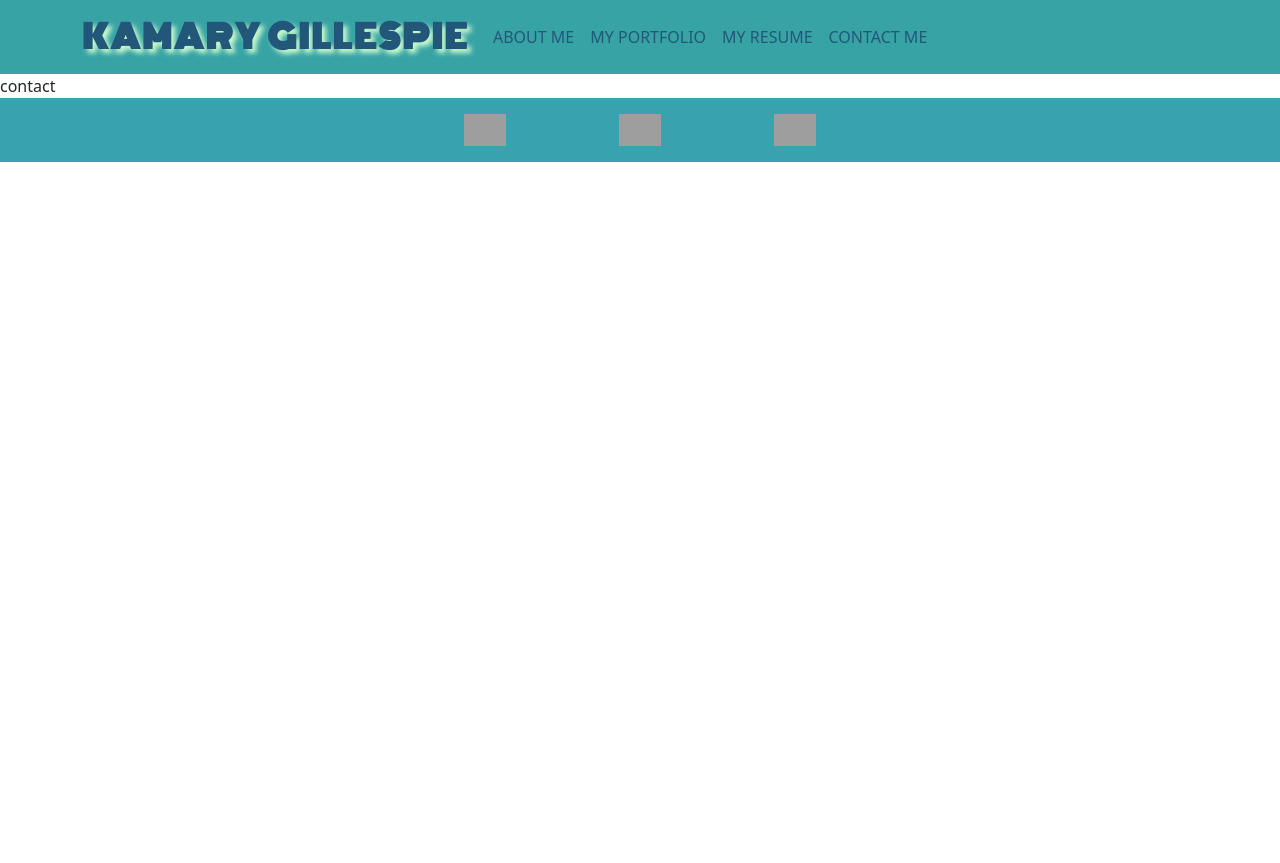
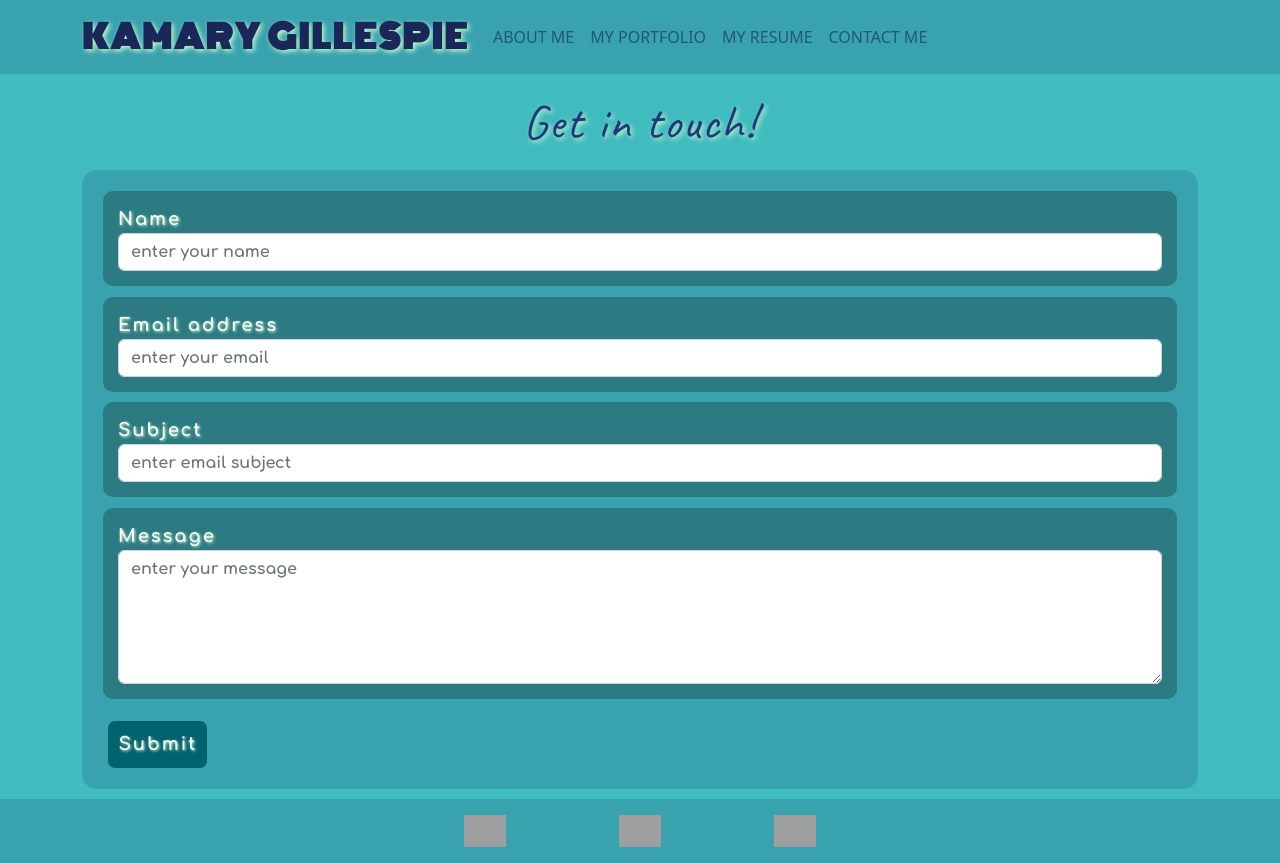
Before and after one commit to kamarygillespie4/react-portfolio, a React (Create React App) app in the folder client/: page /contact in a window 1280 px wide. Before the commit the page ends 800 px from the top, so only its background shows below. Built offline with nearby package versions, Linux system fonts and the light colour scheme; grey boxes are pictures that could not be loaded.

Commit message:
completed form page and working on about me page

```diff
--- a/client/package.json
+++ b/client/package.json
@@ -7,11 +7,16 @@
     "@testing-library/react": "^13.4.0",
     "@testing-library/user-event": "^13.5.0",
     "bootstrap": "^5.2.2",
+    "emailjs-com": "^3.2.0",
     "react": "^18.2.0",
     "react-bootstrap": "^2.5.0",
     "react-dom": "^18.2.0",
+    "react-particles": "^2.3.3",
     "react-router-dom": "^6.4.2",
     "react-scripts": "5.0.1",
+    "tsparticles": "^2.3.4",
+    "tsparticles-engine": "^2.3.3",
+    "validator": "^13.7.0",
     "web-vitals": "^2.1.4"
   },
   "scripts": {
--- a/client/public/index.html
+++ b/client/public/index.html
@@ -7,9 +7,19 @@
   <meta name="viewport" content="width=device-width, initial-scale=1" />
   <meta name="theme-color" content="#000000" />
   <meta name="description" content="Web site created using create-react-app" />
+
+
+
+  <!-- //googlefonts -->
+
   <link rel="preconnect" href="https://fonts.googleapis.com">
   <link rel="preconnect" href="https://fonts.gstatic.com" crossorigin>
-  <link href="https://fonts.googleapis.com/css2?family=Monoton&display=swap" rel="stylesheet">
+  <link href="https://fonts.googleapis.com/css2?family=Caveat&family=Comfortaa:wght@700&family=Monoton&display=swap"
+    rel="stylesheet">
+
+  <!-- //googlefonts -->
+
+
   <link rel="apple-touch-icon" href="%PUBLIC_URL%/logo192.png" />
   <!--
       manifest.json provides metadata used when your web app is installed on a
@@ -27,7 +37,7 @@
       work correctly both with client-side routing and a non-root public URL.
       Learn how to configure a non-root public URL by running `npm run build`.
     -->
-  <title>React App</title>
+  <title>Kamary Gillespie</title>
 </head>
 
 <body>
--- a/client/src/App.js
+++ b/client/src/App.js
@@ -12,6 +12,8 @@ function App() {
   return (
     <div>
       <Header />
+
+      <div>
         <Router>
           <Routes>
             <Route path="/" element={<About />} />
@@ -20,6 +22,7 @@ function App() {
             <Route path="/contact" element={<Contact />} />
           </Routes>
         </Router>
+      </div>
       <Footer />
     </div>
   );
--- a/client/src/components/About.js
+++ b/client/src/components/About.js
@@ -1,7 +1,81 @@
 import React from "react";
 
+const styles = {
+  div: {
+    background: "#40bbbe",
+    height: "100vh",
+
+    padding: "10px",
+  },
+  sidecont: {
+    padding: "2%",
+  },
+  font1: {
+    color: "white",
+  },
+  container: {
+    width: "95%",
+    //border: "1px solid black",
+  },
+  brand: {
+    padding: "20px",
+    fontFamily: "Comfortaa",
+    color: "#22367a",
+    //right, down, blur, color
+    textShadow: "3px 3px 4px #c7f9cc",
+    letterSpacing: "2px",
+  },
+  quote: {
+    padding: "20px",
+    fontFamily: "Comfortaa",
+    color: "#22367a",
+    //right, down, blur, color
+    textShadow: "2px 2px 5px #c7f9cc",
+    letterSpacing: "2px",
+  },
+  author: {
+    padding: "10px",
+    fontFamily: "Comfortaa",
+    color: "#22367a",
+    //right, down, blur, color
+    textShadow: "2px 2px 5px #c7f9cc",
+    letterSpacing: "2px",
+  },
+  skillset: {
+    padding: "10px",
+    fontFamily: "caveat",
+    color: "#22367a",
+    //right, down, blur, color
+    textShadow: "2px 2px 5px #c7f9cc",
+    letterSpacing: "2px",
+  },
+};
+
 function About() {
-  return <div>My name tis Kamary Gillespie.</div>;
+  return (
+    <div style={styles.div}>
+      <div className="container text-center" style={styles.container}>
+        <div className="row">
+          <div className="col-md-6">
+            <h2 style={styles.brand}>
+              Hi, I'm Kamary Gillespie. I am a fullstack web developer on a
+              mission to enhance and diversify my skillset. If I'm not coding,
+              you can find me cuddling with my dog, going out on the boat, or
+              watching movies with my family.
+            </h2>
+            <h3 style={styles.quote}>
+              "When obstacles arise, you change your direction to reach your
+              goal, you do not change your decision to get there."
+            </h3>
+            <h4 style={styles.author}> - Zig Ziglar</h4>
+          </div>
+          <div className="col-md-6 ms-auto">
+            <h2 style={styles.skillset}>My current skillset includes</h2>
+          </div>
+        </div>
+      </div>
+    </div>
+  );
 }
 
 export default About;
--- a/client/src/components/Contact.js
+++ b/client/src/components/Contact.js
@@ -1,7 +1,151 @@
-import React from "react";
+import emailjs from "emailjs-com";
+import React, { useRef } from "react";
+const styles = {
+  div: {
+    background: "#40bbbe",
+    height: "100%",
+    padding: "10px",
+  },
+
+  container: {
+    width: "95%",
+    //border: "1px solid black",
+  },
+  title: {
+    padding: "10px",
+    fontFamily: "caveat",
+    color: "#22367a",
+    fontSize: "xxx-large",
+    //right, down, blur, color
+    textShadow: "2px 2px 5px #c7f9cc",
+    letterSpacing: "2px",
+  },
+  form: {
+    padding: "10px",
+    fontSize: "large",
+    background: "#38a3af",
+    borderRadius: "15px",
+  },
+  formGroup: {
+    padding: "15px",
+    fontSize: "large",
+    fontFamily: "comfortaa",
+    color: "white",
+    //right, down, blur, color
+    textShadow: "1px 1px 3px #c7f9cc",
+    letterSpacing: "2px",
+    background: "#2c7a82",
+    borderRadius: "10px",
+    margin: "1%",
+  },
+  button: {
+    padding: "10px",
+    fontSize: "large",
+    fontFamily: "comfortaa",
+    color: "white",
+    //right, down, blur, color
+    textShadow: "1px 1px 3px #c7f9cc",
+    letterSpacing: "2px",
+    background: "#00626d",
+    borderRadius: "7px",
+    margin: "1%",
+    marginLeft: "1.5%",
+    border: "0px",
+  },
+};
 
 function Contact() {
-  return <div>contact</div>;
+  const form = useRef();
+  const sendEmail = (e) => {
+    e.preventDefault();
+
+    emailjs
+      .sendForm(
+        "service_oc91s1i",
+        "template_491o8d1",
+        form.current,
+        "yp5yoTcNhPdygdOlp"
+      )
+      .then(
+        (result) => {
+          console.log(result.text);
+        },
+        (error) => {
+          console.log(error.text);
+        }
+      );
+  };
+
+  return (
+    <div style={styles.div}>
+      <div className="container ">
+        <div className="row ">
+          <div className="col align-self-center ">
+            <h1 className="text-center" style={styles.title}>
+              Get in touch!
+            </h1>
+            {/* <!-- contact form --> */}
+            <form ref={form} onSubmit={sendEmail} style={styles.form}>
+              {/* <!-- name --> */}
+              <div className="form-group" style={styles.formGroup}>
+                <label htmlFor="name">Name</label>
+                <input
+                  type="name"
+                  name="name"
+                  className="form-control"
+                  id="name"
+                  placeholder="enter your name"
+                />
+              </div>
+
+              {/* <!-- email --> */}
+              <div className="form-group" style={styles.formGroup}>
+                <label htmlFor="email">Email address</label>
+                <input
+                  type="email"
+                  name="email"
+                  className="form-control"
+                  id="email"
+                  placeholder="enter your email"
+                />
+              </div>
+
+              {/* <!-- subject --> */}
+              <div className="form-group" style={styles.formGroup}>
+                <label htmlFor="subject">Subject</label>
+                <input
+                  type="text"
+                  name="subject"
+                  className="form-control"
+                  id="subject"
+                  placeholder="enter email subject"
+                />
+              </div>
+
+              <div className="form-group" style={styles.formGroup}>
+                <label htmlFor="email_body">Message</label>
+                <textarea
+                  className="form-control"
+                  placeholder="enter your message"
+                  id="email_body"
+                  rows="5"
+                ></textarea>
+              </div>
+              <div>
+                <button
+                  type="submit"
+                  className="btn btn-primary"
+                  style={styles.button}
+                >
+                  Submit
+                </button>
+              </div>
+            </form>
+          </div>
+        </div>
+      </div>
+    </div>
+  );
 }
 
 export default Contact;
--- a/client/src/components/Footer.js
+++ b/client/src/components/Footer.js
@@ -14,12 +14,12 @@ const styles = {
   icons: {
     height: "4vh",
     width: "auto",
-    "margin-left": "2.5%",
-    "margin-right": "2.5%",
+    marginLeft: "2.5%",
+    marginRight: "2.5%",
   },
   link: {
-    "padding-left": "2%",
-    "padding-right": "2%",
+    paddingLeft: "2%",
+    paddingRight: "2%",
   },
 };
 
@@ -32,7 +32,7 @@ function Footer() {
       <div className="text-center p-3" style={styles.div}>
         <a
           className="text-dark"
-          href="https://mdbootstrap.com/"
+          href="https://github.com/kamarygillespie4"
           target="_blank"
           style={styles.link}
           rel="noreferrer"
@@ -58,7 +58,7 @@ function Footer() {
         </a>
         <a
           className="text-dark"
-          href="https://mdbootstrap.com/"
+          href="https://stackoverflow.com/users/20186894/kamary-gillespie"
           target="_blank"
           style={styles.link}
           rel="noreferrer"
--- a/client/src/components/Navigation.js
+++ b/client/src/components/Navigation.js
@@ -5,16 +5,16 @@ import Navbar from "react-bootstrap/Navbar";
 
 const styles = {
   div: {
-    background: "#38a3a5",
+    background: "#38a3af",
   },
   brand: {
-    "font-size": "xx-large",
-    "font-weight": "bold",
-    color: "#22577a",
+    fontSize: "xx-large",
+    fontWeight: "bold",
+    color: "#192759",
     //right, down, blur, color
-    "text-shadow": "4px 4px 5px #c7f9cc",
-    "font-family": "Monoton, cursive",
-    "letter-spacing": "2px",
+    textShadow: "2px 2px 5px #c7f9cc",
+    fontFamily: "Monoton, cursive",
+    letterSpacing: "2px",
   },
   link: {
     color: "#22577a",
--- a/client/src/components/Portfolio.js
+++ b/client/src/components/Portfolio.js
@@ -5,10 +5,10 @@ import Button from "react-bootstrap/Button";
 const styles = {
   div: {
     background: "black",
-    height: "88vh",
+    height: "100vh",
   },
   item: {
-    height: "88vh",
+    height: "100vh",
     width: "100vw",
   },
   button1: {
```
Also changed, not shown: client/src/components/Header.js (+10 -0 lines), 2 other files (tests, documents, lock files or other folders). Lines whose indentation alone changed are shown as unchanged.
